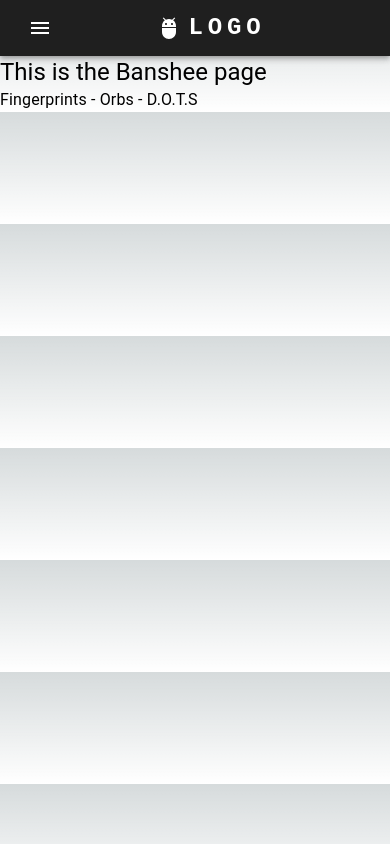
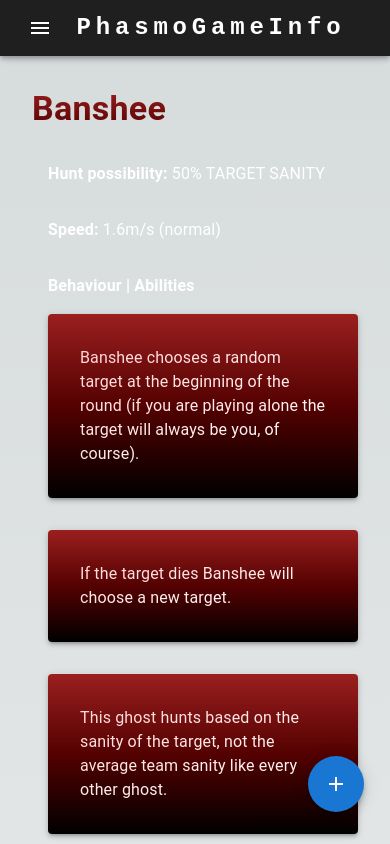
Before and after one commit to julio-nt/phasmophobia-project, a Next.js app: page /ghosts/Banshee in a window 390 px wide. Shown: the top 844 px of the page. Built offline with nearby package versions, Linux system fonts and the light colour scheme.

Commit message:
em andamento

```diff
--- a/pages/ghosts/[ghostId].tsx
+++ b/pages/ghosts/[ghostId].tsx
@@ -1,12 +1,13 @@
 import { useRouter } from 'next/router';
 import { Box, Typography } from '@mui/material';
-import { ghostCard } from '@/src/components/ghostCard/data';
+// import { ghostCard } from '@/src/components/ghostCard/data';
+import { ghostInfo } from '@/src/components/ghostInfo/data';
 import Head from 'next/head';
+import GhostInfo from '@/src/components/ghostInfo/GhostInfo';
 
 export default function Ghost() {
 	const router = useRouter();
 	const ghostId = router.query.ghostId;
-	const myGhost = ghostCard.find(card => card.name === ghostId);
 
 	return (
 		<Box>
@@ -14,10 +15,7 @@
 				<title>{ghostId} - Phasmophobia</title>
 				<meta name='description' content='Ghost Info - Phasmophobia' />
 			</Head>
-			<Typography variant='h5'>
-				This is the {myGhost?.name} page
-			</Typography>
-			<Typography>{myGhost?.evidence}</Typography>
+			<GhostInfo ghost={ghostId} />
 		</Box>
 	);
 }
--- a/src/components/ghostCard/GhostCard.styles.tsx
+++ b/src/components/ghostCard/GhostCard.styles.tsx
@@ -6,6 +6,10 @@
 	paddingLeft: '4rem',
 	paddingRight: '4rem',
 	paddingBottom: '2rem',
+	[theme.breakpoints.down('md')]: {
+		paddingLeft: '2rem',
+		paddingRight: '2rem',
+	},
 }));
 
 const cardListContainer = styled(Box)(({ theme }) => ({
--- /dev/null
+++ b/src/components/ghostInfo/GhostInfo.styles.tsx
@@ -0,0 +1,48 @@
+import { styled } from '@mui/material';
+import { Box, Typography, Paper } from '@mui/material';
+
+const mainSection = styled(Box)(({ theme }) => ({
+	paddingLeft: '6rem',
+	paddingRight: '6rem',
+	paddingTop: '2rem',
+	paddingBottom: '2rem',
+	[theme.breakpoints.down('md')]: {
+		paddingLeft: '2rem',
+		paddingRight: '2rem',
+	},
+}));
+
+const title = styled(Typography)(({ theme }) => ({
+	background: 'linear-gradient(to bottom, #9b1f1f, #540101)',
+	backgroundClip: 'text',
+	WebkitTextFillColor: 'transparent',
+}));
+
+const sectionTitles = styled(Typography)(({ theme }) => ({
+	paddingTop: '2rem',
+	color: 'white',
+	variant: 'h2',
+}));
+
+const cardBox = styled(Box)(({ theme }) => ({
+	display: 'flex',
+	flexWrap: 'wrap',
+	gap: '1rem',
+}));
+
+const card = styled(Paper)(({ theme }) => ({
+	width: 'fit-content',
+	height: 'fit-content',
+	padding: '2rem',
+	// background: 'linear-gradient(#610000, #a60000)',
+	background: 'linear-gradient(to bottom, #9b1f1f, #540101, #000000)',
+	marginTop: '1rem',
+}));
+
+const cardText = styled(Typography)(({ theme }) => ({
+	background: 'linear-gradient(to right bottom, #ffd4d4, #ffffff)',
+	backgroundClip: 'text',
+	WebkitTextFillColor: 'transparent',
+}));
+
+export { mainSection, title, sectionTitles, cardBox, card, cardText };
--- /dev/null
+++ b/src/components/ghostInfo/GhostInfo.tsx
@@ -0,0 +1,121 @@
+import {
+	Box,
+	Typography,
+	Backdrop,
+	SpeedDial,
+	SpeedDialAction,
+} from '@mui/material';
+import { ghostInfo } from './data';
+import * as Layout from './GhostInfo.styles';
+import { useState } from 'react';
+import EmojiObjectsIcon from '@mui/icons-material/EmojiObjects';
+import RemoveRedEyeIcon from '@mui/icons-material/RemoveRedEye';
+import TransferWithinAStationIcon from '@mui/icons-material/TransferWithinAStation';
+import PriorityHighIcon from '@mui/icons-material/PriorityHigh';
+import SpeedDialIcon from '@mui/material/SpeedDialIcon';
+
+const actions = [
+	{ icon: <EmojiObjectsIcon />, name: 'Strategies', id: 'strategies' },
+	{ icon: <RemoveRedEyeIcon />, name: 'Behaviour', id: 'behaviour' },
+	{ icon: <TransferWithinAStationIcon />, name: 'Speed', id: 'speed' },
+	{ icon: <PriorityHighIcon />, name: 'Hunt', id: 'hunt' },
+];
+
+export default function GhostInfo(props: any) {
+	const currentGhost = ghostInfo.find(
+		(card: any) => card.name === props.ghost
+	);
+
+	const [open, setOpen] = useState(false);
+	const handleOpen = () => setOpen(true);
+	const handleClose = () => setOpen(false);
+
+	const scrollToSection = (id: string) => {
+		const section = document.getElementById(id) ?? undefined;
+		section?.scrollIntoView({ behavior: 'smooth' });
+	};
+
+	return (
+		<>
+			<Layout.mainSection>
+				<Layout.title variant='h4' sx={{}}>
+					<b>{currentGhost?.name}</b>
+				</Layout.title>
+				<Box
+					sx={{
+						paddingLeft: '1rem',
+					}}
+				>
+					<Layout.sectionTitles id='hunt'>
+						<b>Hunt possibility:</b> {currentGhost?.hunt}
+					</Layout.sectionTitles>
+					<Layout.sectionTitles id='speed'>
+						<b>Speed:</b> {currentGhost?.speed}
+					</Layout.sectionTitles>
+					<Layout.sectionTitles id='behaviour'>
+						<b>Behaviour | Abilities</b>
+					</Layout.sectionTitles>
+					<Layout.cardBox>
+						{currentGhost?.behaviour.map(item => {
+							return (
+								<Layout.card elevation={3}>
+									<Layout.cardText>{item}</Layout.cardText>
+								</Layout.card>
+							);
+						})}
+					</Layout.cardBox>
+					<Layout.sectionTitles id='strategies'>
+						<b>Strategies</b>
+					</Layout.sectionTitles>
+					<Layout.cardBox>
+						{currentGhost?.strategies.map(item => {
+							return (
+								<Layout.card elevation={3}>
+									{item.includes('WARNING') ? (
+										<Layout.cardText>
+											<b>{item}</b>
+										</Layout.cardText>
+									) : (
+										<Layout.cardText>
+											{item}
+										</Layout.cardText>
+									)}
+								</Layout.card>
+							);
+						})}
+					</Layout.cardBox>
+				</Box>
+			</Layout.mainSection>
+			<Box
+				sx={{
+					height: 330,
+					transform: 'translateZ(0px)',
+					flexGrow: 1,
+					position: 'fixed',
+					bottom: 16,
+					right: 10,
+				}}
+			>
+				<Backdrop open={open} />
+				<SpeedDial
+					ariaLabel='SpeedDial tooltip example'
+					sx={{ position: 'fixed', bottom: 16, right: 16 }}
+					icon={<SpeedDialIcon />}
+					onClose={handleClose}
+					onOpen={handleOpen}
+					open={open}
+				>
+					{actions.map(action => (
+						<SpeedDialAction
+							key={action.name}
+							icon={action.icon}
+							tooltipTitle={action.name}
+							tooltipOpen
+							onClick={() => scrollToSection(action.id)}
+						/>
+					))}
+				</SpeedDial>
+			</Box>
+		</>
+	);
+}
--- a/src/components/ghostInfo/data.tsx
+++ b/src/components/ghostInfo/data.tsx
@@ -16,7 +16,7 @@
 			"Spirits can't hunt for 180 seconds after being smudged, while most ghost can hunt after 90 seconds.",
 		],
 		strategies: [
-			'Best way to be sure it is a Spirit is by lowering your sanity enough so the ghost will hunt frequently, then you use a smudge stick on the ghost (it can be during a hunt or not, but be sure the ghost was smudged), and check if it will take more than 3 minutes to hunt, you can also use a timer to be sure (for what I know the timer starts exactly when the ghost was smudged, but I am not sure on this information).',
+			'Lower your sanity enough so the ghost will hunt frequently, then use a smudge stick on the ghost (it can be during a hunt or not, but be sure the ghost was smudged), and check if it will take more than 3 minutes to hunt, you can also use a timer to be sure (for what I know the timer starts exactly when the ghost was smudged).',
 		],
 		evidence: ['EMF 5', 'Spirit Box', 'Writing'],
 	},
@@ -70,7 +70,7 @@
 		speed: '1.6m/s (normal)',
 		//check info
 		behaviour: [
-			'Banshee chooses a target at the beginning of the round (if you are playing alone the target will always be you, of course).',
+			'Banshee chooses a random target at the beginning of the round (if you are playing alone the target will always be you, of course).',
 			'If the target dies Banshee will choose a new target.',
 			'This ghost hunts based on the sanity of the target, not the average team sanity like every other ghost.',
 			'If the target is inside the house during a hunt, Banshee will not kill anyone that is not the target, other player can walk through the ghost and will not get killed.',
@@ -115,7 +115,7 @@
 			'Can hunt earlier if the lights are off, and hunt later if lights are on.',
 			'Will never turn a light on.',
 			'More likely to explode lights.',
-			'Can immediately turn the off a light after you turn it on.',
+			'Can immediately turn off a light after you turn it on.',
 		],
 		strategies: [
 			'Turn the lights on in the ghost room on and put a crucifix in there, if the ghost hunts with the lighst on is not likely it is a Mare, but it is still possible. Also be careful if it is a Mare it may cause the ghost to roam from the room and start a hunt elsewhere.',
@@ -126,7 +126,7 @@
 	{
 		name: 'Revenant',
 		hunt: '50% (normal)',
-		speed: '1.1m/s if not chasing (extremely slow) / 3.0m/s when chasing (extremely fast)',
+		speed: '1.1m/s if not chasing (very slow) / 3.0m/s when chasing (very fast)',
 		behaviour: [
 			'Extremely slow when not chasing someone.',
 			'Extremely fast when chasing someone.',
@@ -225,15 +225,27 @@
 			"Can't turn on the breaker.",
 			'More likely to turn off the breaker.',
 			'It can make you blow freezing breath outside the ghost room during a hunt.',
-			'Always has Freezing Temperature on Nightmare of Insane mode.',
+			'Always has Freezing Temperature on Nightmare or Insane mode.',
 		],
 		strategies: [
-			"If the breaker is on and the ghost is fast on its room, but slows down when out of it, it's a Hantu.",
+			"If the breaker is on and the ghost is fast in its room, but slows down when out of it, it's a Hantu.",
 			"During a hunt you can get in line of sight of the ghost and let it chase you, if the ghost does not speed up when chasing, it's a Hantu.",
 			"Let's say the breaker is on and you notice the ghost is kinda slow, but you weren't able to hear it inside the ghost room or it didn't spawn in the ghost room. You can turn off the breaker and see if the ghost will be fast now.",
 		],
 		evidence: ['Fingerprints', 'Orbs', '*Freezing'],
 	},
+	{
+		name: 'Goryo',
+		hunt: '50% (normal)',
+		speed: '1.6m/s (normal)',
+		behaviour: [
+			'Cannot perform a long roam, but can still roam.',
+			'Only shows D.O.T.S on camera.',
+			'Always has D.O.T.S on Nightmare or Insane mode.',
+		],
+		strategies: ['If you only D.O.T.S on camera, it might be a Goryo.'],
+		evidence: ['EMF 5', 'Fingerprints', '*D.O.T.S'],
+	},
 ];
 
 export { ghostInfo };
--- a/src/components/navbar/NavBar.styles.tsx
+++ b/src/components/navbar/NavBar.styles.tsx
@@ -5,4 +5,6 @@
 	backgroundColor: '#1f1f1f',
 }));
 
-export { navbar };
+const Offset = styled('div')(({ theme }) => theme.mixins.toolbar);
+
+export { navbar, Offset };
--- a/src/components/navbar/NavBar.tsx
+++ b/src/components/navbar/NavBar.tsx
@@ -37,7 +37,8 @@
 	};
 
 	return (
-		<Layout.navbar position='static'>
+		<>
+			<Layout.navbar position='fixed'>
 				<Container maxWidth='xl'>
 					<Toolbar disableGutters>
 						<Typography
@@ -106,9 +107,6 @@
 								))}
 							</Menu>
 						</Box>
-					<AdbIcon
-						sx={{ display: { xs: 'flex', md: 'none' }, mr: 1 }}
-					/>
 						<Typography
 							variant='h5'
 							noWrap
@@ -125,7 +123,7 @@
 								textDecoration: 'none',
 							}}
 						>
-						LOGO
+							PhasmoGameInfo
 						</Typography>
 						<Box
 							sx={{
@@ -152,5 +150,7 @@
 					</Toolbar>
 				</Container>
 			</Layout.navbar>
+			<Layout.Offset />
+		</>
 	);
 }
```
Also changed, not shown: src/components/filter/Filter.tsx (added, +36 -0 lines), src/components/ghostCard/data.tsx (+25 -0 lines). Lines whose indentation alone changed are shown as unchanged.
